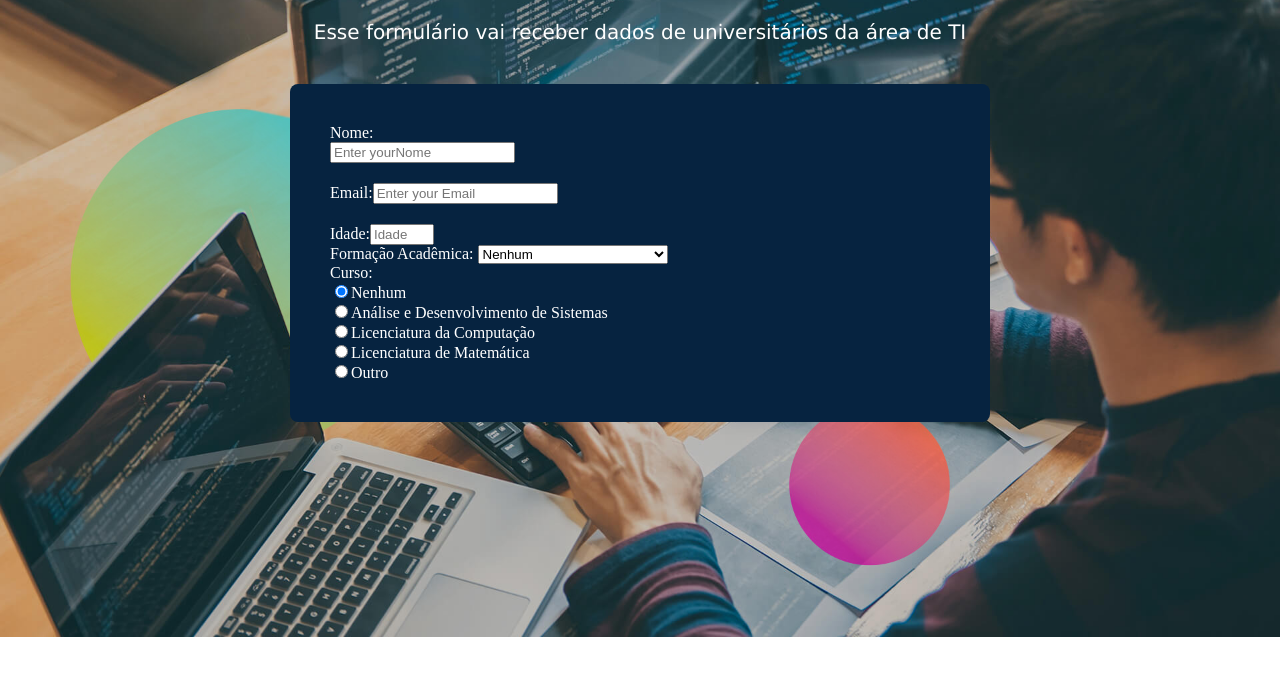
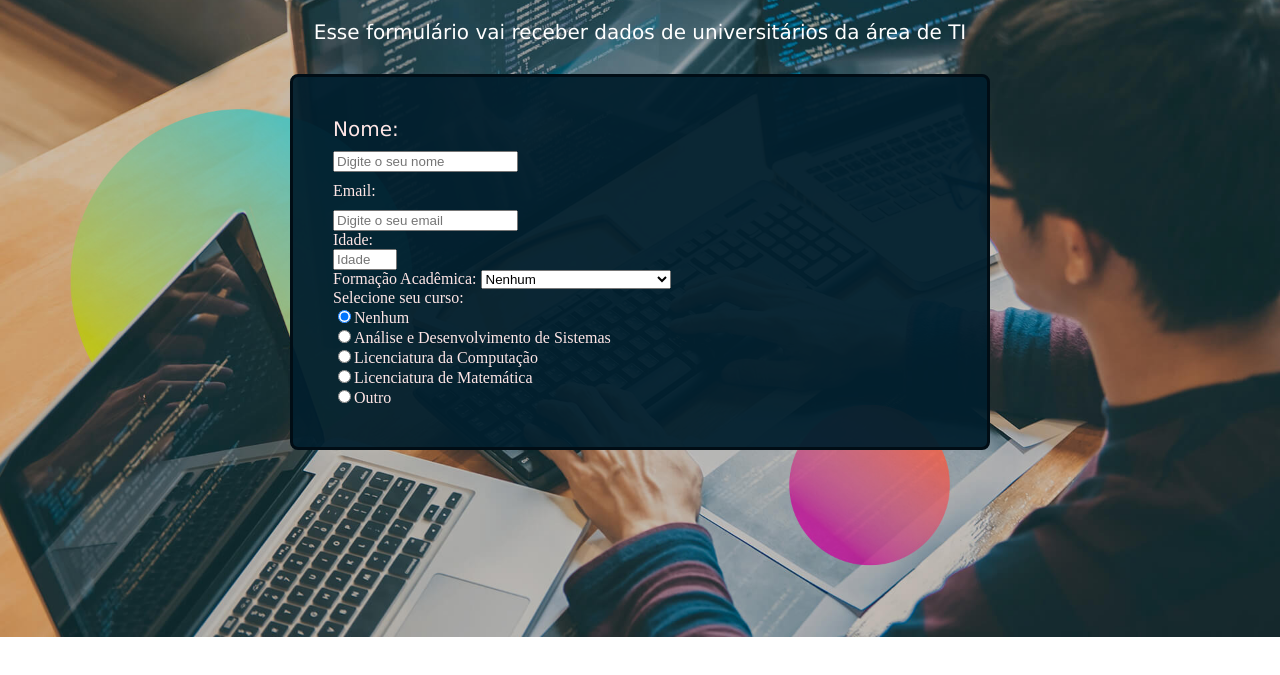
Before and after one commit to micaelrosario/FormularioDePesquisa, a plain HTML site: page index.html in a window 1280 px wide. Shown: the part 83-758 px from the top of the page. Drawn offline with Linux system fonts and the light colour scheme.

Commit message:
mechendo no css

```diff
--- a/index.html
+++ b/index.html
@@ -12,10 +12,18 @@
     <h1 id="title" class="branco">Formulário de Pesquisa em Tecnologia</h1>
     <p id="description" class="branco">Esse formulário vai receber dados de universitários da área de TI </p>
     <form id="survey-form">
-        <div class="">
-            <label id="name-label" class="align">Nome:<input id="name" class="align" type="text" placeholder="Enter yourNome"></label>
-            <label id="email-label" class="align">Email:<input id="email" type="email" placeholder="Enter your Email"></label>
-            <label id="number-label">Idade:<input id="number" type="number" min="12" max="100" placeholder="Idade"></label>
+        <div class="form-group">
+            <label id="name-label" class="align verdana">Nome:</label>
+            <input id="name" class="align caixa" type="text" placeholder="Digite o seu nome" required>
+        </div>
+            <label id="email-label" class="align">Email:</label>
+            <input id="email" type="email" placeholder="Digite o seu email">
+        </div>
+        <div>
+            <label id="number-label">Idade:</label>
+            <input id="number" type="number" min="12" max="100" placeholder="Idade">
+        </div>
+        <div>
             <label id="formacao" for="formacao">Formação Acadêmica:
                 <select name="cursos" id="dropdown">
                     <option value="">Nenhum</option>
@@ -31,13 +39,16 @@
                     <option value="">Doutorado Imcompleto</option>
                 </select>
             </label>
-            <label id="cursos" > Curso:
-                <label for="none"></label><input  type="radio" checked>Nenhum
-                <label for="ads"></label><input  type="radio">Análise e Desenvolvimento de Sistemas
-                <label for="comput"></label><input type="radio">Licenciatura da Computação
-                <label for="matemat"></label><input type="radio">Licenciatura de Matemática
-                <label for="other"></label><input type="radio">Outro
-            </label>
+        </div>
+        <div>
+            <label id="cursos" > Selecione seu curso:
+        </div>
+        <div>
+            <label for="none"></label><input  type="radio" checked>Nenhum
+            <label for="ads"></label><input  type="radio">Análise e Desenvolvimento de Sistemas
+            <label for="comput"></label><input type="radio">Licenciatura da Computação
+            <label for="matemat"></label><input type="radio">Licenciatura de Matemática
+            <label for="other"></label><input type="radio">Outro</label>
         </div>
     </form>
   </body>
--- a/styles.css
+++ b/styles.css
@@ -6,48 +6,46 @@ p{
     font: 20px verdana;
     text-align: center;
 }
-
-.align{
-    display: block;
-
-}
 body{
     margin: 40px;
 
 }
 
+.verdana{
+    font-family: Verdana, Geneva, Tahoma, sans-serif;
+    font-size: 20px;
+}
+
 #survey-form{
-    /*border: 3px solid #d9e0e8;*/
-    background-color: #062340 ;
+    border: 3px solid #d9e0e8;
+    background-color: rgba(2, 31, 46, 95%) ;
     margin-left:250px;
     margin-right:250px;
-    color: white;
+    color: rgb(255, 230, 230);
     padding: 40px;
     border-radius: 8px;
-    margin-top: 40px;
+    margin-top: 30px;
+    border-color: rgb(1, 13, 21);
 }
 
-.inline{
-    width: unset;
-    margin: 0 0.5em 0 0;
-    vertical-align: middle;
-}
-
+/*Fundo do site*/
 .fundo{
     background-size: cover;
     background-position: inherit;
     background-repeat: no-repeat;
     background-image: url(imagem/fundo.jpg);
 }
-
+/*Cor do Texto*/
 .branco{
     color: white;
     text-align: center;
 }
+/*Alinhamento*/
 .align{
-    margin-bottom: 20px;
-
-
+    margin-bottom: 10px;
+}
+.caixa{
+    display: block;
 }
 label{
     display: block;
```
